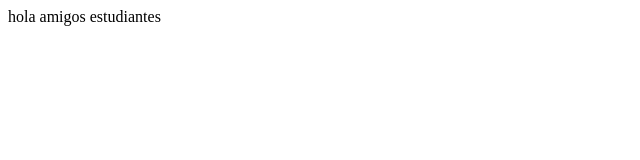
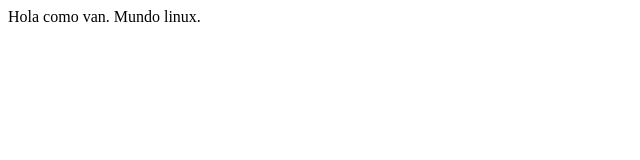
Before and after one commit to edgar242000/proyectoDemoCursoPrework, a plain HTML site: page index.html in a window 1280 px wide. Shown: the full height of the page, 0-640 px from the left. Drawn offline with Linux system fonts and the light colour scheme.

```diff
--- a/index.html
+++ b/index.html
@@ -4,9 +4,9 @@
     <meta charset="UTF-8">
     <meta http-equiv="X-UA-Compatible" content="IE=edge">
     <meta name="viewport" content="width=device-width, initial-scale=1.0">
-    <title>hola mundo</title>
+    <title>HOLA MUNDO</title>
 </head>
 <body>
-  hola amigos estudiantes
+  Hola como van. Mundo linux.
 </body>
 </html>
```
